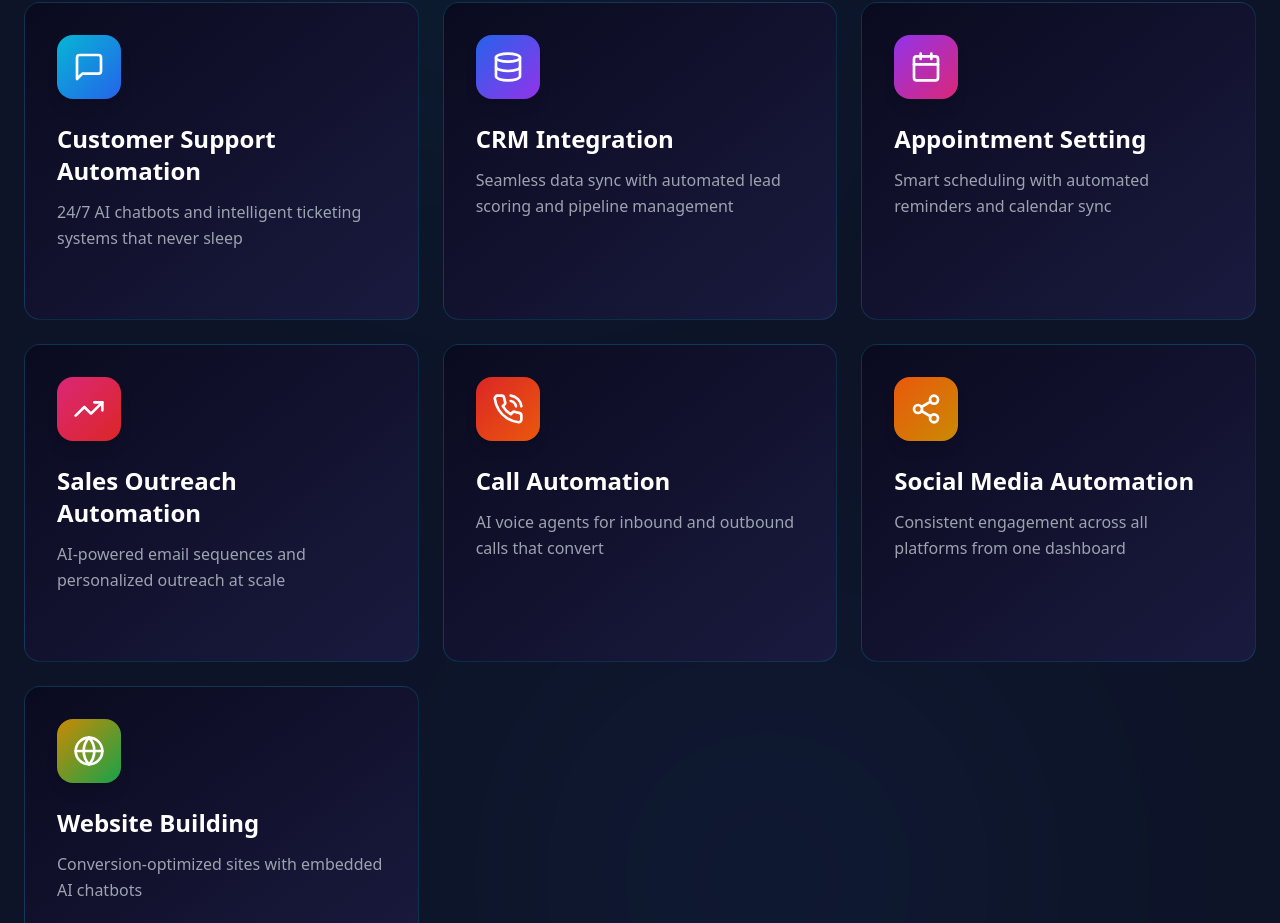
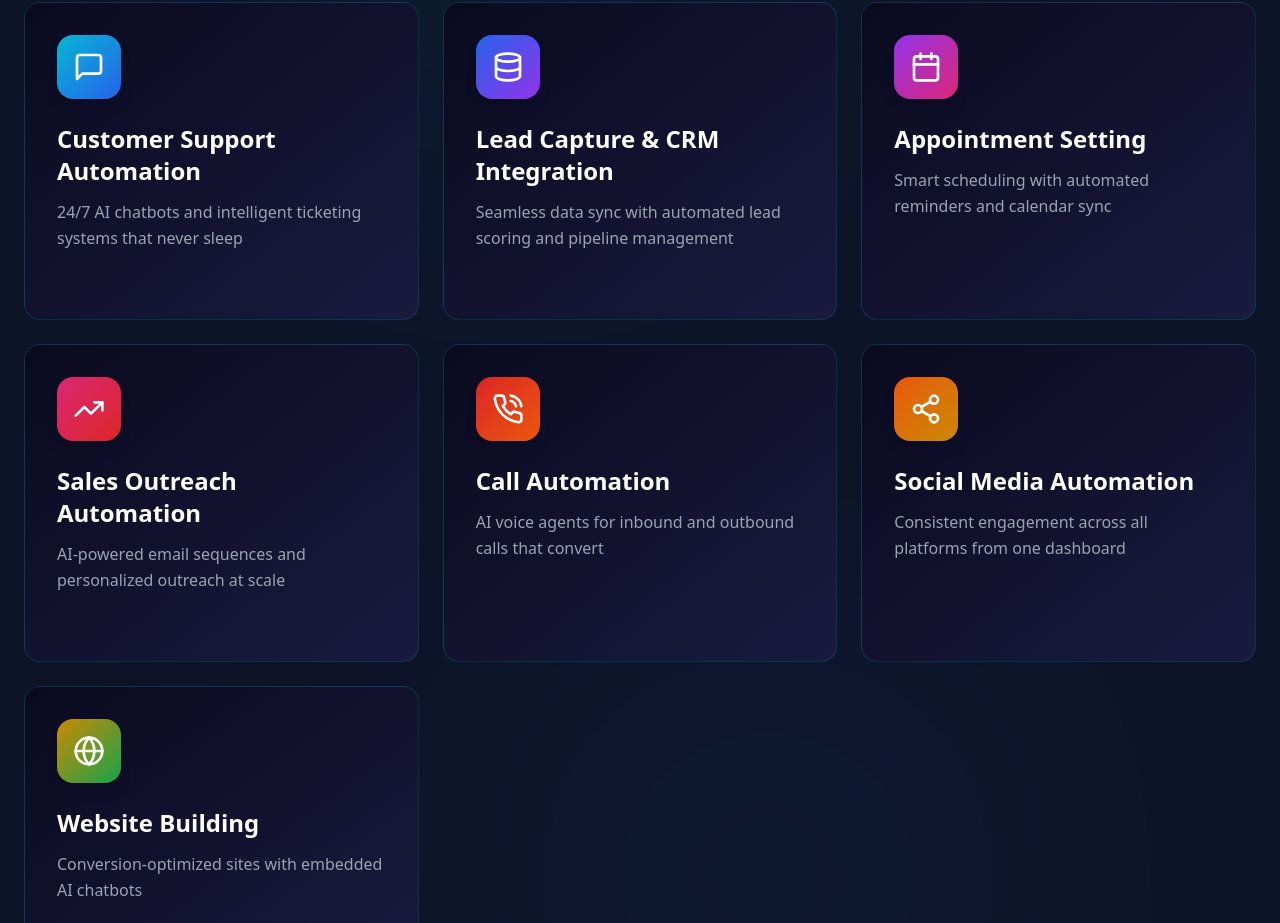
Before and after one commit to jessanjacob95/prjct_nexanova_lndg_pg, a React (Vite) app: page / in a window 1280 px wide. Shown: the part 1998-2921 px from the top of the page. Built offline with nearby package versions, Linux system fonts and the light colour scheme.

Commit message:
Updated App.tsx

```diff
--- a/src/App.tsx
+++ b/src/App.tsx
@@ -115,7 +115,7 @@ function App() {
     },
     {
       icon: Database,
-      title: "CRM Integration",
+      title: "Lead Capture & CRM Integration",
       description: "Seamless data sync with automated lead scoring and pipeline management",
       color: "from-blue-600 to-purple-600"
     },
```
